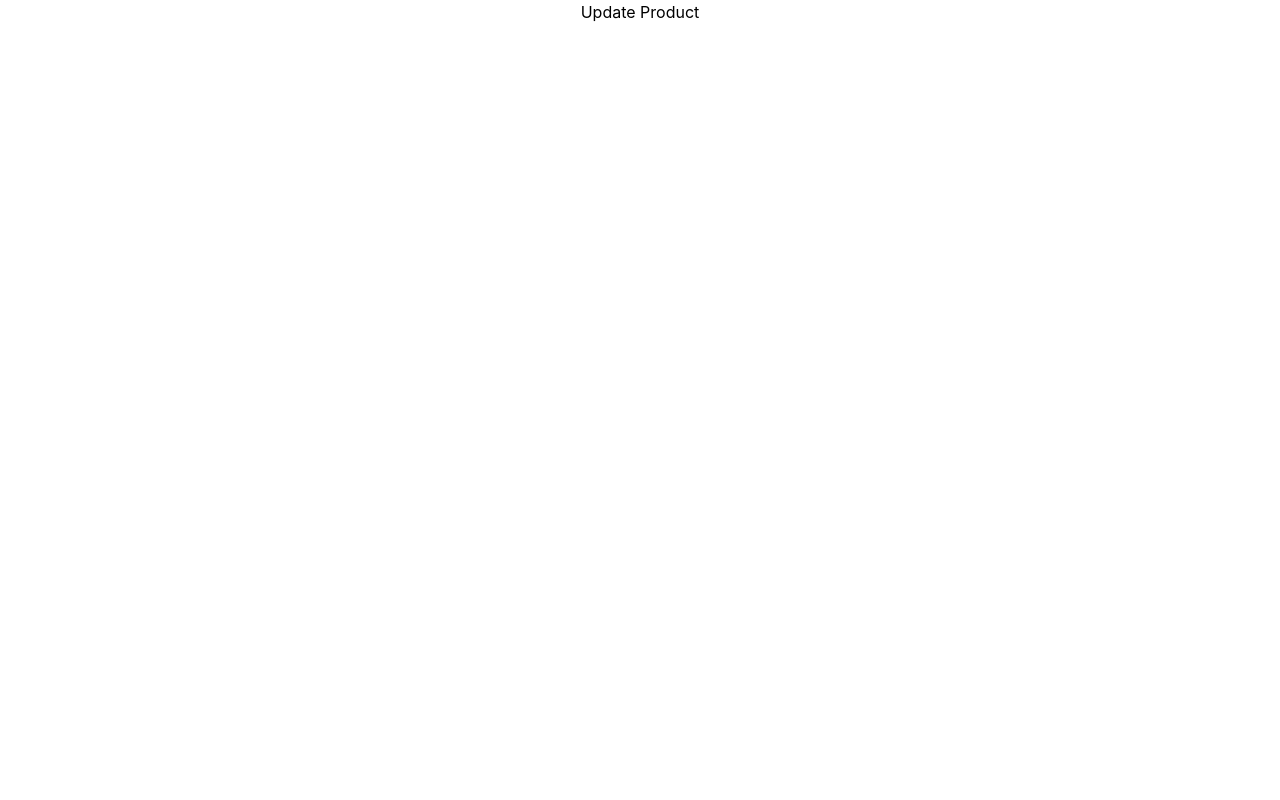
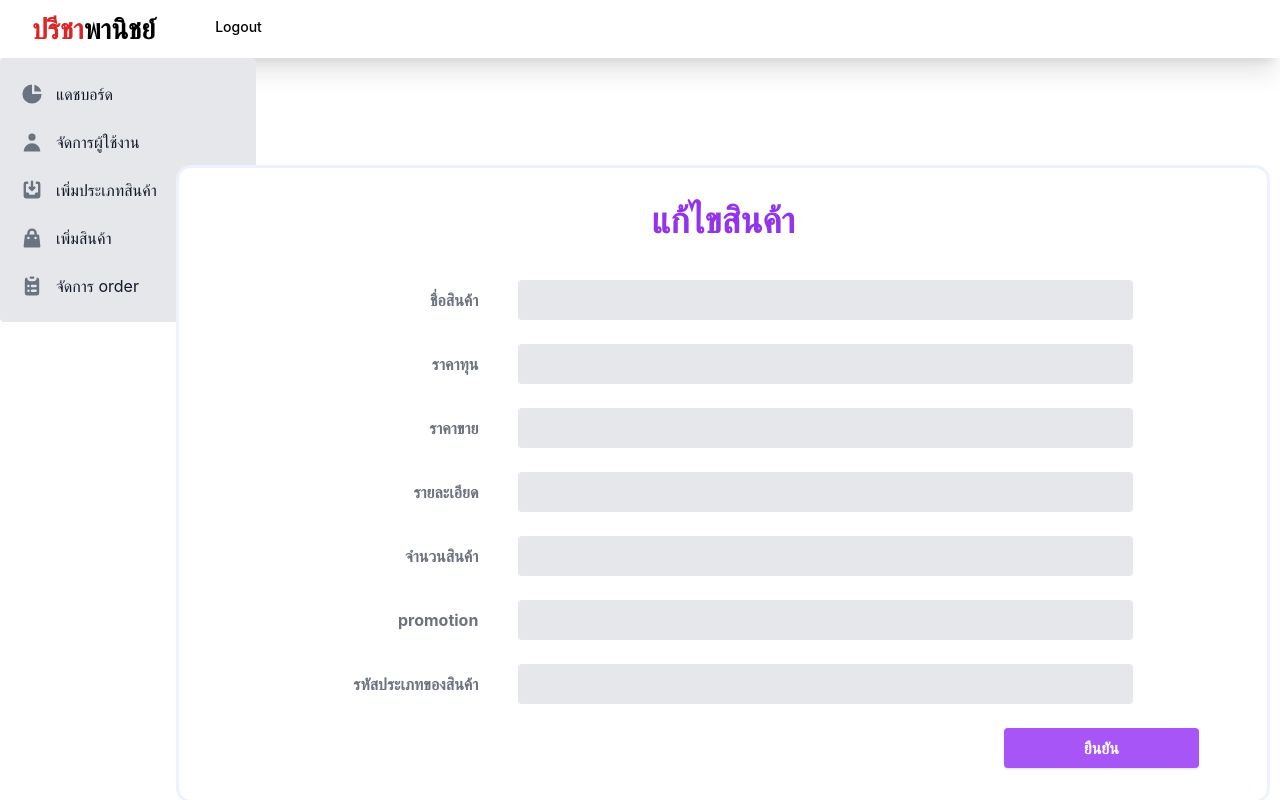
Before and after one commit to Zaiza2000/Project, a React (Create React App) app in the folder client/: page /admin/update-product/1 in a window 1280 px wide. Built offline with nearby package versions, Linux system fonts and the light colour scheme; no server answers.

Commit message:
Update (Update product - Edit)

```diff
--- a/client/src/components/functions/product.js
+++ b/client/src/components/functions/product.js
@@ -1,4 +1,9 @@
 import axios from "axios";
+
+export const getProduct = async (id) => {
+  return await axios.get(process.env.REACT_APP_API + "/getProduct/" + id
+  );
+};
 
 export const listProduct = async (authtoken) => {
   return await axios.get(process.env.REACT_APP_API + "/listProduct", {
@@ -17,6 +22,11 @@ export const createProduct = async (value) => {
   return result;
 };
 
+export const editProduct = async (id,value,product) => {
+  return await axios.put(process.env.REACT_APP_API + "/editProduct/" + id, value,product
+  );
+};
+
 export const deleteProduct = async (id) => {
   return await axios.delete(process.env.REACT_APP_API + "/deleteProduct/" + id,
   );
--- a/client/src/components/page/admin/ManageUser.js
+++ b/client/src/components/page/admin/ManageUser.js
@@ -123,7 +123,7 @@ export default function ManageUser() {
                 </button>
                 <button
                     onClick={()=> handleDelete(item.id)}
-                    className="bg-red-500 hover:bg-red-700 text-white font-bold py-1 px-2 border border-red-500 rounded"
+                    className="bg-red-500 hover:bg-red-700 text-white font-bold py-1 px-2 border border-red-500 rounded ml-5"
                 >
                   Delete
                 </button>
--- a/client/src/components/page/admin/product/CreateProduct.js
+++ b/client/src/components/page/admin/product/CreateProduct.js
@@ -1,4 +1,6 @@
 import React, { useState, useEffect } from "react";
+import { Link } from "react-router-dom";
+
 //page
 import MenubarAdmin from "../../../layouts/MenubarAdmin";
 import NavbarLogin from "../../../layouts/NavbarLogin";
@@ -76,7 +78,6 @@ export default function CreateProduct() {
       <NavbarLogin />
       <MenubarAdmin />
       <div className="">
-
         <div className="mr-[1%] ml-[14%] mt-[-12%] rounded-xl bg-white p-6 ring ring-indigo-50 sm:p-8">
           <h3 className="text-4xl font-bold text-purple-600">เพิ่มสินค้า</h3>
           <form onSubmit={handleSubmit} className=" mr-[10%] mt-10  ">
@@ -214,7 +215,6 @@ export default function CreateProduct() {
               </div>
             </div>
 
-
             <div className="md:flex md:items-center">
               <div className="md:w-1/3"></div>
               <div className="md:w-2/3">
@@ -228,9 +228,9 @@ export default function CreateProduct() {
             </div>
           </form>
 
-        <div className="table">
-        <table className="mt-10 w-full text-l text-left text-gray-900 dark:text-gray-600">
-        <thead className="text-l text-gray-700 uppercase bg-blue-200 dark:bg-gray-700 dark:text-gray-600">
+          <div className="">
+            <table className="mt-10 w-full text-l text-left text-gray-900 dark:text-gray-600 ">
+              <thead className="text-l text-gray-700 uppercase bg-blue-200 dark:bg-gray-700 dark:text-gray-600 ">
                 <tr>
                   <th scope="col" class="px-6 py-3">
                     Product ID
@@ -296,7 +296,9 @@ export default function CreateProduct() {
                         Actions
                       </span>
                       <button className="bg-blue-500 hover:bg-blue-700 text-white font-bold py-1 px-2 border border-blue-500 rounded">
+                        <Link to={`/admin/update-product/${item.product_id}`}>
                           Edit
+                        </Link>
                       </button>
                       <button
                         onClick={() => handleDelete(item.product_id)}
@@ -313,6 +315,5 @@ export default function CreateProduct() {
         </div>
       </div>
     </div>
-
   );
 }
--- a/client/src/components/page/admin/product/UpdateProduct.js
+++ b/client/src/components/page/admin/product/UpdateProduct.js
@@ -1,7 +1,217 @@
-export default function UpdateProduct(){
+import React, { useState, useEffect } from "react";
+import { useParams, useNavigate } from "react-router-dom";
+//page
+import MenubarAdmin from "../../../layouts/MenubarAdmin";
+import NavbarLogin from "../../../layouts/NavbarLogin";
+//function
+import { editProduct, getProduct } from "../../../functions/product";
 
-    return (<div>
-        <h1>Update Product</h1>
-    </div>)
+const initialstate = {
+  product_name: "",
+  product_cost: "",
+  product_sale: "",
+  product_photo: null,
+  product_detail: "",
+  product_num: "",
+  product_promotion: "",
+  category_id: "",
+};
 
+export default function UpdateProduct() {
+  const param = useParams();
+  const navigate = useNavigate();
+  const [values, setValues] = useState(initialstate);
+
+  useEffect(() => {
+    loadData();
+  }, []);
+
+  const loadData = () => {
+    getProduct(param.id)
+      .then((res) => {
+        setValues({ ...values, ...res.data });
+      })
+      .catch((err) => {
+        console.log(err);
+      });
+  };
+  console.log(values);
+
+  const handleChange = (e) => {
+    setValues({
+      ...values,
+      [e.target.name]: e.target.value,
+    });
+  };
+
+  const handleSubmit = (e) => {
+    e.preventDefault();
+    editProduct(values.product_id, values)
+      .then((res) => {
+        console.log(res);
+        alert("Update Product success");
+        navigate("/admin/create-product");
+      })
+      .catch((err) => {
+        alert("Update Error!!!");
+        console.log(err);
+      });
+  };
+
+  return (
+    <div>
+      <NavbarLogin />
+      <MenubarAdmin />
+      <div className="mr-[1%] ml-[14%] mt-[-12%] rounded-xl bg-white p-6 ring ring-indigo-50 sm:p-8 ">
+        <h3 className="text-4xl font-bold text-purple-600">แก้ไขสินค้า</h3>
+        <form onSubmit={handleSubmit} className=" mr-[10%] mt-10  ">
+          <div className="md:flex md:items-center mb-6 ">
+            <div className="md:w-1/3">
+              <label
+                className="block text-gray-500 font-bold md:text-right mb-1 md:mb-0 pr-10"
+                for="inline-full-name"
+              >
+                ชื่อสินค้า
+              </label>
+            </div>
+            <div className="md:w-2/3">
+              <input
+                className="bg-gray-200 appearance-none border-2 border-gray-200 rounded w-full py-2 px-4 text-gray-700 leading-tight focus:outline-none focus:bg-white focus:border-purple-500"
+                type="text"
+                name="product_name"
+                value={values.product_name}
+                onChange={handleChange}
+              />
+            </div>
+          </div>
+          <div className="md:flex md:items-center mb-6 ">
+            <div className="md:w-1/3">
+              <label
+                className="block text-gray-500 font-bold md:text-right mb-1 md:mb-0 pr-10"
+                for="inline-full-name"
+              >
+                ราคาทุน
+              </label>
+            </div>
+            <div className="md:w-2/3">
+              <input
+                className="bg-gray-200 appearance-none border-2 border-gray-200 rounded w-full py-2 px-4 text-gray-700 leading-tight focus:outline-none focus:bg-white focus:border-purple-500"
+                type="number"
+                name="product_cost"
+                value={values.product_cost}
+                onChange={handleChange}
+              />
+            </div>
+          </div>
+          <div className="md:flex md:items-center mb-6 ">
+            <div className="md:w-1/3">
+              <label
+                className="block text-gray-500 font-bold md:text-right mb-1 md:mb-0 pr-10"
+                for="inline-full-name"
+              >
+                ราคาขาย
+              </label>
+            </div>
+            <div className="md:w-2/3">
+              <input
+                className="bg-gray-200 appearance-none border-2 border-gray-200 rounded w-full py-2 px-4 text-gray-700 leading-tight focus:outline-none focus:bg-white focus:border-purple-500"
+                type="number"
+                name="product_sale"
+                value={values.product_sale}
+                onChange={handleChange}
+              />
+            </div>
+          </div>
+          <div className="md:flex md:items-center mb-6 ">
+            <div className="md:w-1/3">
+              <label
+                className="block text-gray-500 font-bold md:text-right mb-1 md:mb-0 pr-10"
+                for="inline-full-name"
+              >
+                รายละเอียด
+              </label>
+            </div>
+            <div className="md:w-2/3">
+              <input
+                className="bg-gray-200 appearance-none border-2 border-gray-200 rounded w-full py-2 px-4 text-gray-700 leading-tight focus:outline-none focus:bg-white focus:border-purple-500"
+                type="text"
+                name="product_detail"
+                value={values.product_detail}
+                onChange={handleChange}
+              />
+            </div>
+          </div>
+          <div className="md:flex md:items-center mb-6 ">
+            <div className="md:w-1/3">
+              <label
+                className="block text-gray-500 font-bold md:text-right mb-1 md:mb-0 pr-10"
+                for="inline-full-name"
+              >
+                จำนวนสินค้า
+              </label>
+            </div>
+            <div className="md:w-2/3">
+              <input
+                className="bg-gray-200 appearance-none border-2 border-gray-200 rounded w-full py-2 px-4 text-gray-700 leading-tight focus:outline-none focus:bg-white focus:border-purple-500"
+                type="number"
+                name="product_num"
+                value={values.product_num}
+                onChange={handleChange}
+              />
+            </div>
+          </div>
+          <div className="md:flex md:items-center mb-6 ">
+            <div className="md:w-1/3">
+              <label
+                className="block text-gray-500 font-bold md:text-right mb-1 md:mb-0 pr-10"
+                for="inline-full-name"
+              >
+                promotion
+              </label>
+            </div>
+            <div className="md:w-2/3">
+              <input
+                className="bg-gray-200 appearance-none border-2 border-gray-200 rounded w-full py-2 px-4 text-gray-700 leading-tight focus:outline-none focus:bg-white focus:border-purple-500"
+                type="text"
+                name="product_promotion"
+                value={values.product_promotion}
+                onChange={handleChange}
+              />
+            </div>
+          </div>
+          <div className="md:flex md:items-center mb-6 ">
+            <div className="md:w-1/3">
+              <label
+                className="block text-gray-500 font-bold md:text-right mb-1 md:mb-0 pr-10"
+                for="inline-full-name"
+              >
+                รหัสประเภทของสินค้า
+              </label>
+            </div>
+            <div className="md:w-2/3">
+              <input
+                className="bg-gray-200 appearance-none border-2 border-gray-200 rounded w-full py-2 px-4 text-gray-700 leading-tight focus:outline-none focus:bg-white focus:border-purple-500"
+                type="number"
+                name="category_id"
+                value={values.category_id}
+                onChange={handleChange}
+              />
+            </div>
+          </div>
+
+          <div className="md:flex md:items-center">
+            <div className="md:w-1/3"></div>
+            <div className="md:w-2/3">
+              <button
+                className="ml-[79%] shadow bg-purple-500 hover:bg-purple-400 focus:shadow-outline focus:outline-none text-white font-bold py-2 px-20 rounded"
+                type="submit"
+              >
+                ยืนยัน
+              </button>
+            </div>
+          </div>
+        </form>
+      </div>
+    </div>
+  );
 }
```
Lines whose indentation alone changed are shown as unchanged.
